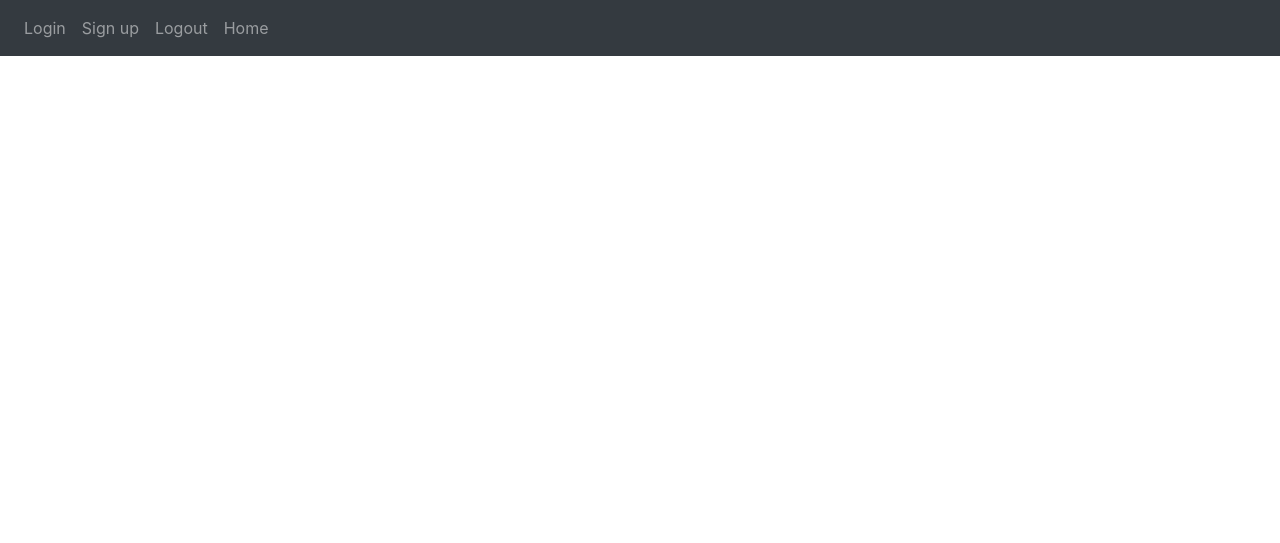
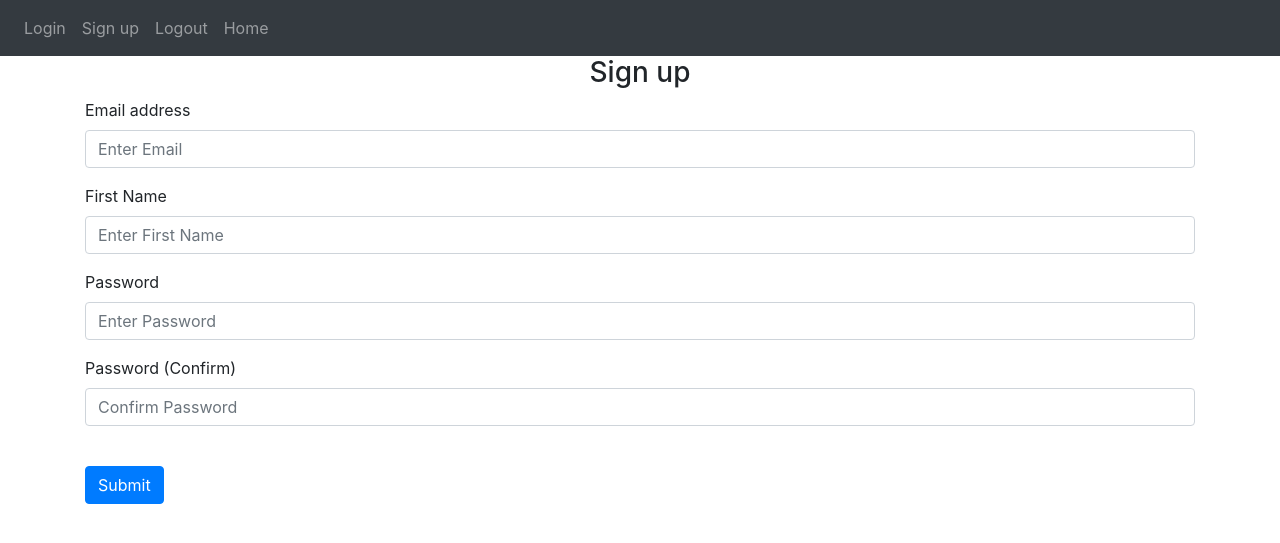
Before and after one commit to DarrenDD/Python-Website, a Flask app: page /sign-up in a window 1280 px wide. Shown: the top 543 px of the page. Run offline with Flask 2, Linux system fonts and the light colour scheme; some libraries are stand-ins or nearby versions.

Commit message:
fixed some issues and added sign up and login form

```diff
--- a/Website/templates/base.html
+++ b/Website/templates/base.html
@@ -3,10 +3,6 @@
   <head>
     <meta charset="utf-8" />
     <meta name="viewport" content="width=device-width, initial-scale=1" />
-    <link
-      href="https://cdn.jsdelivr.net/npm/bootstrap@5.3.0-alpha1/dist/css/bootstrap.min.css"
-      rel="stylesheet" integrity="sha384-GLhlTQ8iRABdZLl6O3oVMWSktQOp6b7In1Zl3/Jr59b6EGGoI1aFkw7cmDA6j6gD"
-      crossorigin="anonymous">
     <link
       rel="stylesheet"
       href="https://stackpath.bootstrapcdn.com/bootstrap/4.4.1/css/bootstrap.min.css"
@@ -60,10 +56,5 @@
       integrity="sha384-JZR6Spejh4U02d8jOt6vLEHfe/JQGiRRSQQxSfFWpi1MquVdAyjUar5+76PVCmYl"
       crossorigin="anonymous"
     ></script>
-    <script
-      src="https://cdn.jsdelivr.net/npm/bootstrap@5.3.0-alpha1/dist/js/bootstrap.bundle.min.js"
-      integrity="sha384-w76AqPfDkMBDXo30jS1Sgez6pr3x5MlQ1ZAGC+nuZB+EYdgRZgiwxhTBTkF7CXvN"
-      crossorigin="anonymous"
-    ></script>
   </body>
 </html>
--- a/Website/templates/sign_up.html
+++ b/Website/templates/sign_up.html
@@ -1,4 +1,49 @@
-{%extends "base.html" %} {% block title %}Sign up{% endblock %}
-
-{% block content %}
+{%extends "base.html" %} {% block title %}Sign up{% endblock %} {% block content
+%}
+<form method="post">
+  <h3 align="center">Sign up</h3>
+  <div class="form-group">
+    <label for="email">Email address</label>
+    <input
+      type="email"
+      class="form-control"
+      id="email"
+      name="email"
+      placeholder="Enter Email"
+    />
+  </div>
+  <div class="form-group">
+    <label for="firstName">First Name</label>
+    <input
+      type="text"
+      class="form-control"
+      id="firstName"
+      name="firstName"
+      placeholder="Enter First Name"
+    />
+  </div>
+  <div class="form-group">
+    <label for="password1">Password</label>
+    <input
+      type="password"
+      class="form-control"
+      id="password1"
+      name="password1"
+      placeholder="Enter Password"
+    />
+  </div>
+  <div class="form-group">
+    <label for="password2">Password (Confirm)</label>
+    <input
+      type="password"
+      class="form-control"
+      id="password2"
+      name="password2"
+      placeholder="Confirm Password"
+    />
+  </div>
+  <br/>
+  <button type="submit" class="btn btn-primary">Submit</button>
+  </form>
+</form>
 {% endblock %}
```
Also changed, not shown: Website/templates/login.html (+26 -1 lines), 1 other file.
